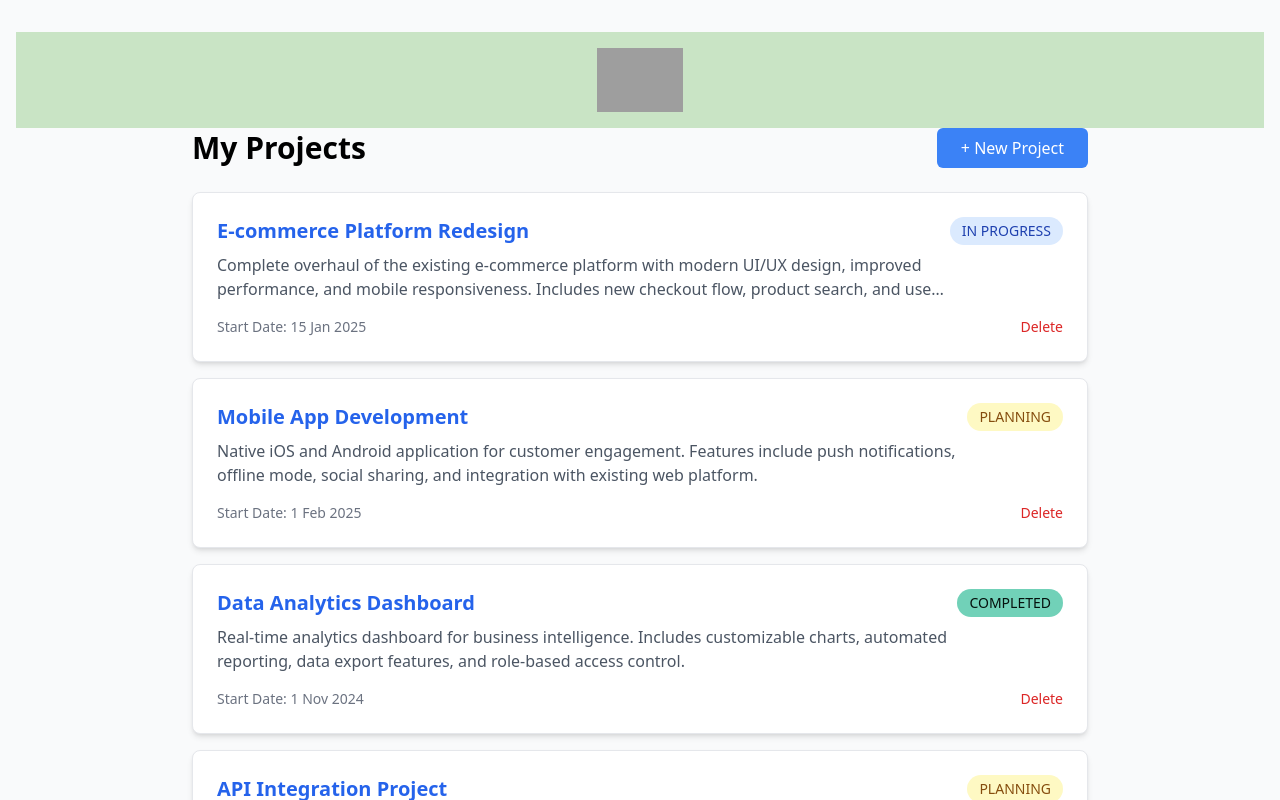
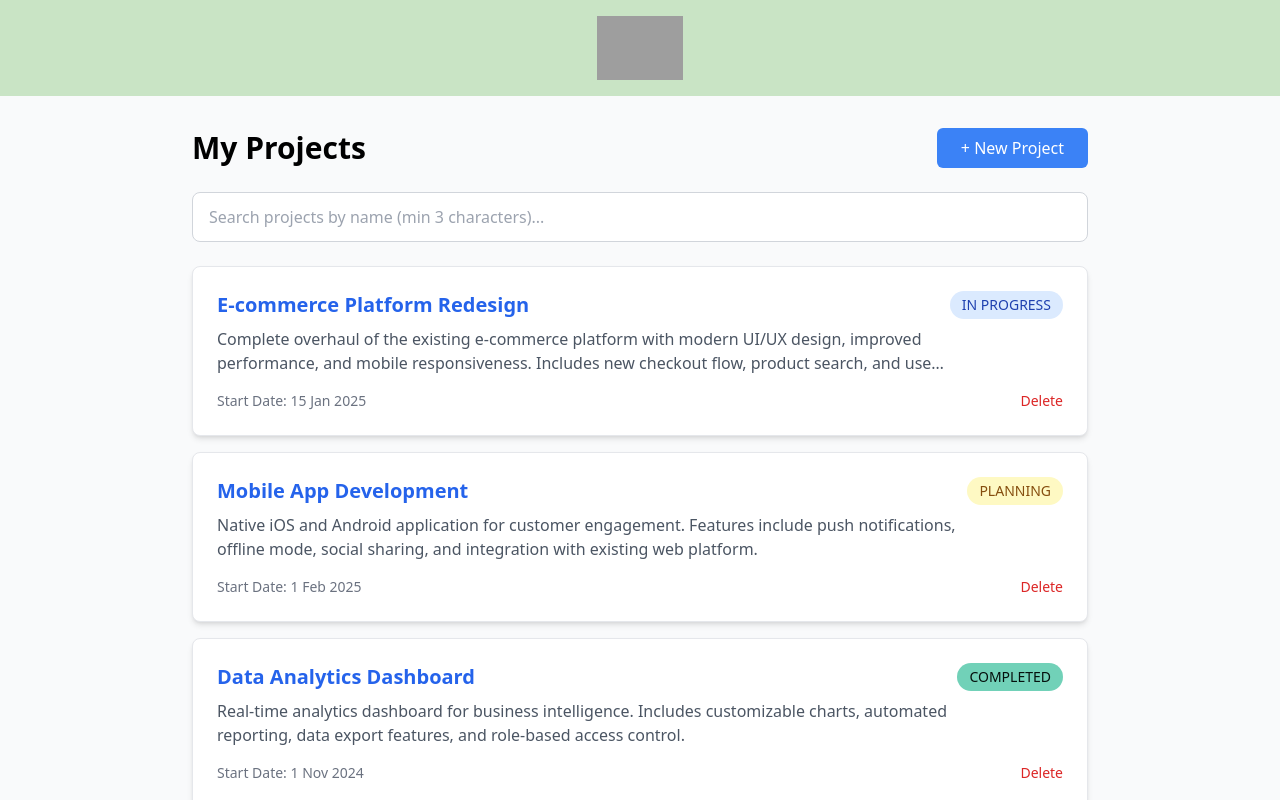
Before and after one commit to khawajac/verticode_takehome_test, a React (Vite) app: page /projects in a window 1280 px wide. Shown: the top 800 px of the page. Built offline with nearby package versions, Linux system fonts and the light colour scheme; grey boxes are pictures that could not be loaded.

Commit message:
added search bar

```diff
--- a/src/App.tsx
+++ b/src/App.tsx
@@ -23,10 +23,10 @@ function App() {
 
   return (
     <Router>
-      <div className="min-h-screen bg-gray-50 py-8 px-4">
-        <header className="flex h-24 bg-light-green">
+      <header className="flex h-24 bg-light-green">
           <img src="/logo.png" height={64} className="h-16 m-auto" />
         </header>
+      <div className="min-h-screen bg-gray-50 py-8 px-4">
         <Routes>
           {/* Projects List Page */}
           <Route
--- a/src/components/ProjectsList.tsx
+++ b/src/components/ProjectsList.tsx
@@ -1,5 +1,6 @@
 import { Link } from 'react-router-dom';
 import { Project } from '../models/Project';
+import { useState, useMemo } from 'react';
 
 interface ProjectsListProps {
   projects: Project[];
@@ -7,6 +8,18 @@ interface ProjectsListProps {
 }
 
 export const ProjectsList: React.FC<ProjectsListProps> = ({ projects, onDelete }) => {
+  const [searchTerm, setSearchTerm] = useState<string>('');
+
+  const filteredProjects = useMemo(() => {
+    if(!searchTerm.trim() || searchTerm.trim().length < 3) return projects;
+
+    const lowerCaseSearch = searchTerm.toLowerCase();
+
+    return projects.filter(project =>
+      project.name.toLowerCase().includes(lowerCaseSearch)
+    );
+  }, [projects, searchTerm]);
+
   const getStatusColor = (status?: Project['status']) => {
     switch (status) {
       case 'planning':
@@ -28,6 +41,14 @@ export const ProjectsList: React.FC<ProjectsListProps> = ({ projects, onDelete }
     });
   };
 
+  const handleSearchChange = (e: React.ChangeEvent<HTMLInputElement>) => {
+    setSearchTerm(e.target.value);
+  }
+
+  const clearSearch = () => {
+    setSearchTerm('');
+  }
+
   return (
     <div className="max-w-4xl mx-auto">
       <div className="flex justify-between items-center mb-6">
@@ -39,14 +60,53 @@ export const ProjectsList: React.FC<ProjectsListProps> = ({ projects, onDelete }
           + New Project
         </Link>
       </div>
+      <div className="relative mb-6">
+        <input
+          type="text"
+          value={searchTerm}
+          onChange={handleSearchChange}
+          placeholder="Search projects by name (min 3 characters)..."
+          className="w-full px-4 py-3 pr-10 border border-gray-300 rounded-lg focus:outline-none focus:ring-2 focus:ring-blue-500 focus:border-transparent"
+        />
+        {searchTerm && (
+          <button
+            onClick={clearSearch}
+            className="absolute right-3 top-3 text-gray-400 hover:text-gray-600 text-xl"
+          >
+            ✕
+          </button>
+        )}
+      </div>
+      {searchTerm && searchTerm.length >= 3 && (
+        <div className="mb-4 text-sm text-gray-600">
+          Found {filteredProjects.length} project{filteredProjects.length !== 1 ? 's' : ''}
+          for "{searchTerm}"
+        </div>
+      )}
+      {searchTerm && searchTerm.length < 3 && (
+        <div className="mb-4 text-sm text-gray-500">
+          Type at least 3 characters to search...
+        </div>
+      )}
 
-      {projects.length === 0 ? (
+      {projects.length === 0 && searchTerm.length >= 3 ? (
+        <div className="text-center py-12">
+          <p className="text-gray-500 text-lg mb-2">No projects found</p>
+          <p className="text-gray-400">Try adjusting your search terms</p>
+          <button
+            onClick={clearSearch}
+            className="mt-4 text-blue-500 hover:text-blue-700 underline"
+            >
+              Clear search
+            </button>
+        </div>
+      ) : projects.length === 0 ? (
         <div className="text-center py-12">
           <p className="text-gray-500 text-lg mb-4">No projects yet</p>
         </div>
-      ) : (
+      ):(
         <div className="grid gap-4">
-          {projects.map((project) => (
+          {filteredProjects.map((project) => (
             <div
               key={project.id}
               className="bg-white shadow-md rounded-lg p-6 border border-gray-200 hover:shadow-lg transition-shadow"
```
